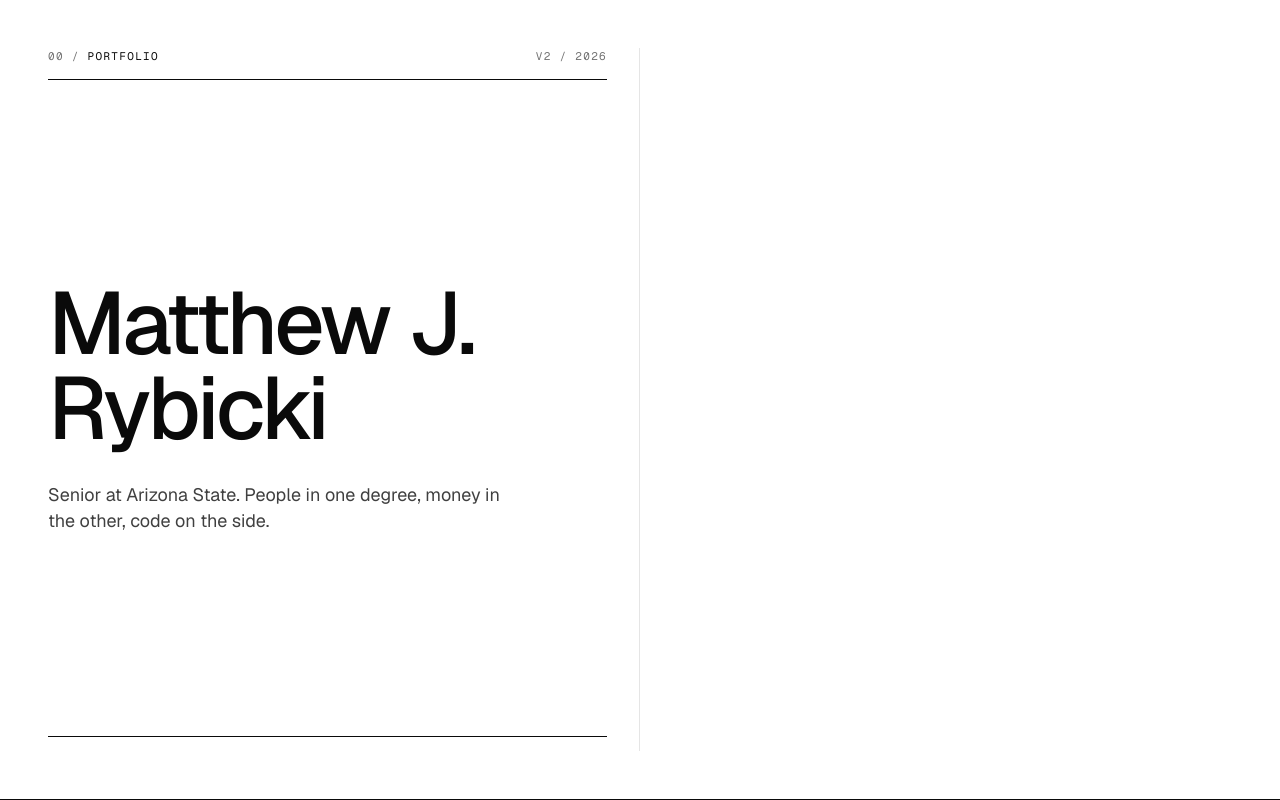
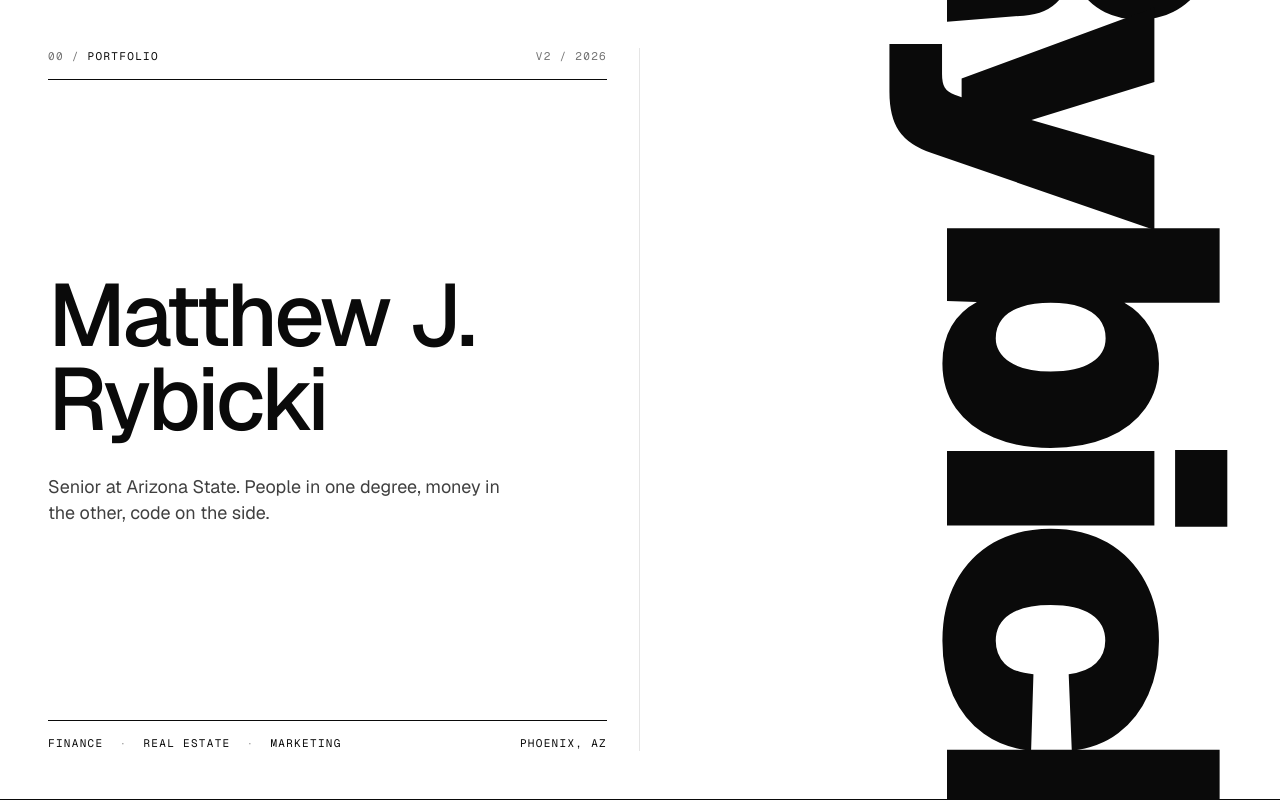
Before and after one commit to mrybick/mattrybicki-portfolio-self, a Next.js app: page / in a window 1280 px wide. Built offline with nearby package versions, Linux system fonts and the light colour scheme.

Commit message:
rough hero + new nav file created

```diff
--- a/app/layout.tsx
+++ b/app/layout.tsx
@@ -27,7 +27,7 @@ export default function RootLayout({
       lang="en"
       className={`${geistSans.variable} ${geistMono.variable} h-full antialiased`}
     >
-      <body className="min-h-full flex flex-col justify-center">{children}</body>
+      <body className="min-h-full flex flex-col">{children}</body>
     </html>
   );
 }
--- a/app/page.tsx
+++ b/app/page.tsx
@@ -1,6 +1,6 @@
 export default function Home() {
   return (
-    <section className="min-h-screen grid grid-cols-2 px-6 md:px-12 py-12 border-b border-foreground"> {/* the hero wrapper */}
+    <section className="min-h-screen grid grid-cols-2 px-6 md:px-12 py-12 border-b border-foreground relative overflow-hidden"> {/* the hero wrapper */}
       <div className="flex flex-col justify-between pr-8 border-r border-divider"> {/* the left column */}
         <div className="flex justify-between items-baseline border-b border-foreground pb-3.5 font-mono uppercase tracking-mono text-mono-label text-foreground"> {/* top row */}
           <span><span className="text-foreground-mono">00 / </span>Portfolio</span>
@@ -15,13 +15,21 @@ export default function Home() {
           </p>
         </div>
         <div className="flex justify-between items-baseline border-t border-foreground pt-3.5 font-mono uppercase tracking-mono text-mono-label text-foreground"> {/* bottom row */}
-
+          <div className="gap-4 flex flex-wrap"> {/* tags wrapper - flex with gap */}
+            <span>Finance</span>
+            <span className="text-foreground-faint">·</span>
+            <span>Real Estate</span>
+            <span className="text-foreground-faint">·</span>
+            <span>Marketing</span>
+          </div>
+          <span>Phoenix, AZ</span>
         </div>
       </div>
-      <div> {/* right column / bleed — TODO */}
-
-
-
+      <div
+        aria-hidden="true"
+        className="absolute right-4 md:right-8 top-1/2 -translate-y-1/2 [writing-mode:vertical-rl] font-sans font-black text-[clamp(15rem,30vw,30rem)] leading-[0.86] tracking-[-0.07em] text-foreground whitespace-nowrap select-none pointer-events-none"
+        > {/* right column / bleed — TODO */}
+          Rybicki
       </div>
     </section>
   )
```
Also changed, not shown: components/Nav.tsx (added).
